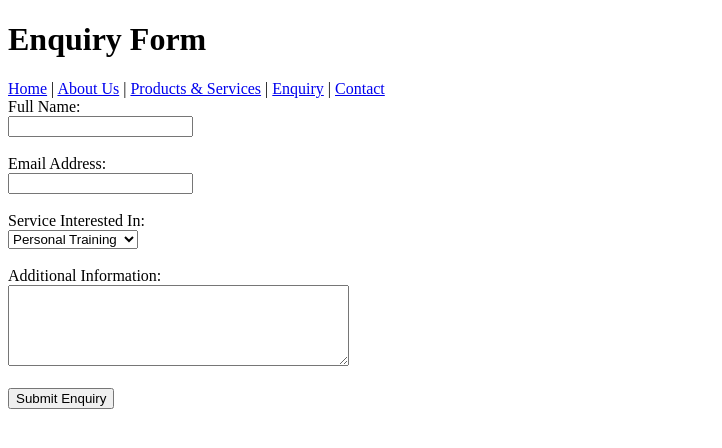
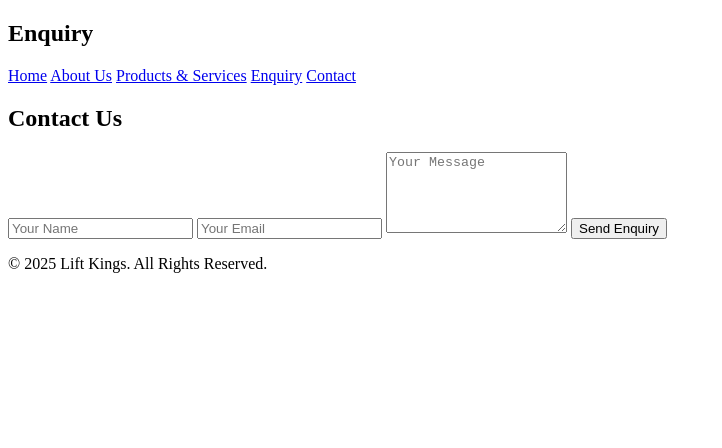
Before and after one commit to mashabela2424/web-Assignment--P1, a plain HTML site: page enquiery.html in a window 1280 px wide. Shown: the whole page, without its empty margins (0-722 px from the left). Drawn offline with Linux system fonts and the light colour scheme.

Commit message:
Update enquiery.html part 2

```diff
--- a/enquiery.html
+++ b/enquiery.html
@@ -1,49 +1,36 @@
 <!DOCTYPE html>
 <html lang="en">
 <head>
-  <meta charset="UTF-8">
-  <meta name="viewport" content="width=device-width, initial-scale=1.0"> <!-- Makes page responsive on all devices -->
-  <title>Enquiry - LIFT KINGS</title> <!-- Title shown in browser tab -->
+    <meta charset="UTF-8">
+    <title>Lift Kings - Enquiry</title>
+    <link rel="stylesheet" href="style.css">
 </head>
 <body>
+    <header>
+        <h2 class="about">Enquiry</h2>
+        <nav>
+            <a href="index.html">Home</a>
+            <a href="about.html">About Us</a>
+            <a href="products.html">Products & Services</a>
+            <a href="enquiry.html">Enquiry</a>
+            <a href="contact.html">Contact</a>
+        </nav>
+    </header>
 
-  <h1>Enquiry Form</h1> <!-- Main heading of the page -->
+    <div class="container">
+        <section>
+            <h2>Contact Us</h2>
+            <form action="#" method="post">
+                <input type="text" name="name" placeholder="Your Name" required>
+                <input type="email" name="email" placeholder="Your Email" required>
+                <textarea name="message" placeholder="Your Message" rows="5" required></textarea>
+                <input type="submit" value="Send Enquiry">
+            </form>
+        </section>
+    </div>
 
-  <!-- Navigation Menu -->
-  <nav>
-    <a href="index.html">Home</a> | <!-- Link to homepage -->
-    <a href="about.html">About Us</a> | <!-- Link to About Us page -->
-    <a href="products.html">Products & Services</a> | <!-- Link to Products & Services page -->
-    <a href="enquiery.html">Enquiry</a> |
-    <a href="contact.html">Contact</a> <!-- Link to Contact page -->
-  </nav>
-
-  <!-- Enquiry Form -->
-  <form>
-    <!-- Input for Full Name -->
-    <label for="name">Full Name:</label><br>
-    <input type="text" id="name" name="name"><br><br>
-
-    <!-- Input for Email -->
-    <label for="email">Email Address:</label><br>
-    <input type="email" id="email" name="email"><br><br>
-
-    <!-- Dropdown for selecting service -->
-    <label for="service">Service Interested In:</label><br>
-    <select id="service" name="service">
-      <option>Personal Training</option>
-      <option>Meal Planning</option>
-      <option>Exercise Guide</option>
-      <option>Progress Tracking</option>
-    </select><br><br>
-
-    <!-- Textarea for additional information -->
-    <label for="message">Additional Information:</label><br>
-    <textarea id="message" name="message" rows="5" cols="40"></textarea><br><br>
-
-    <!-- Submit button -->
-    <input type="submit" value="Submit Enquiry">
-  </form>
-
+    <footer>
+        <p>&copy; 2025 Lift Kings. All Rights Reserved.</p>
+    </footer>
 </body>
 </html>
```
